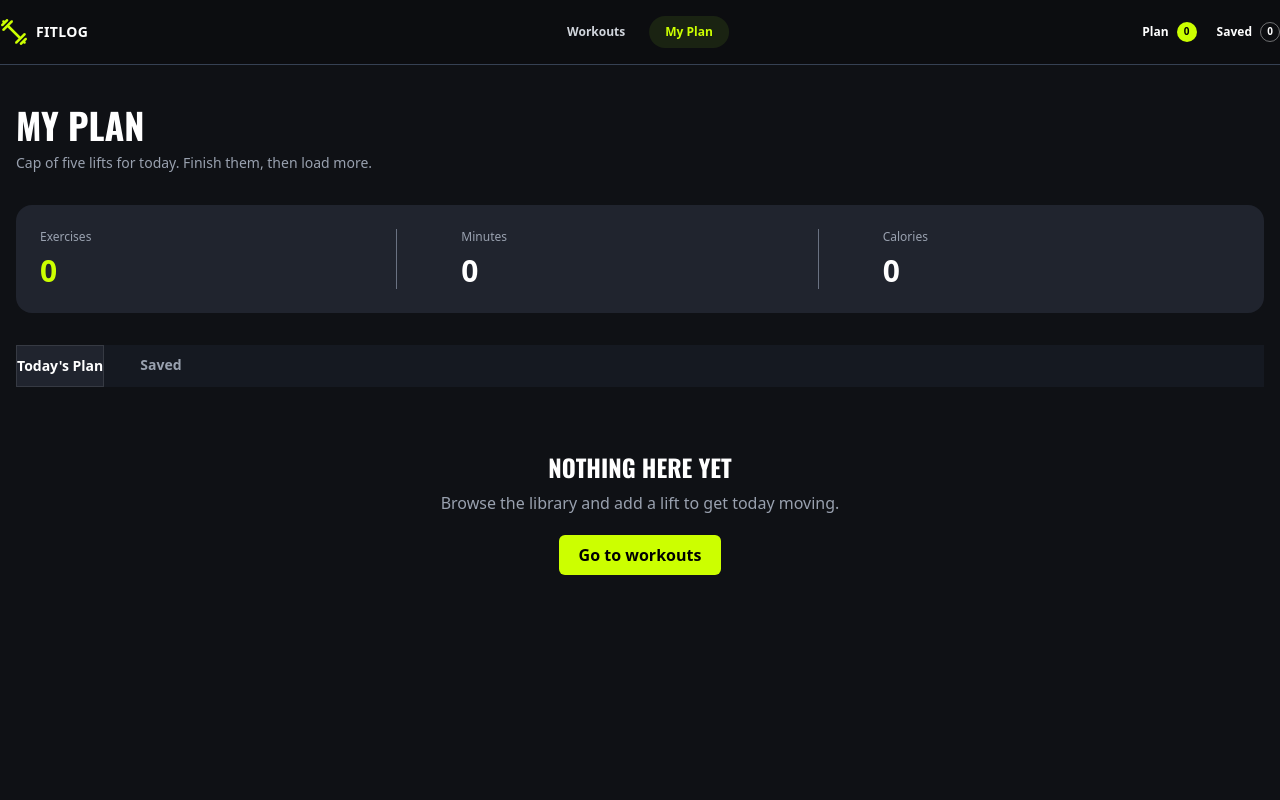
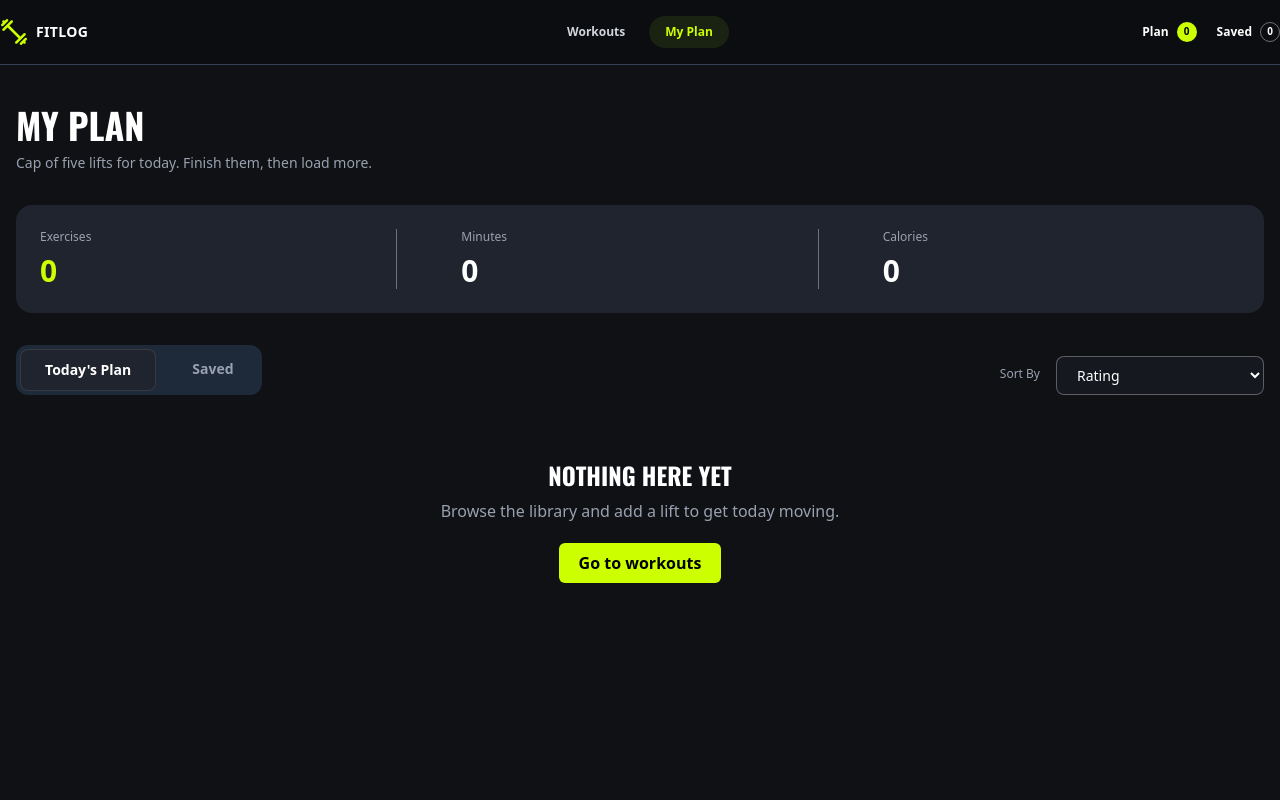
Before and after one commit to naimulstack/fitlog, a Next.js app: page /My-Plan in a window 1280 px wide. Shown: the top 800 px of the page. Built offline with nearby package versions, Linux system fonts and the light colour scheme.

Commit message:
sort added

```diff
--- a/src/app/My-Plan/layout.tsx
+++ b/src/app/My-Plan/layout.tsx
@@ -2,7 +2,7 @@
 
 import { useFitLog } from "@/context/FitLogContext";
 import Link from "next/link";
-import { usePathname } from "next/navigation";
+import { usePathname, useRouter, useSearchParams } from "next/navigation";
 import { ReactNode } from "react";
 import { ToastContainer } from "react-toastify";
 
@@ -32,7 +32,21 @@ export default function MyPlanLayout({ children }: { children: ReactNode }) {
   );
 
   const pathname = usePathname();
+  const router = useRouter();
+  const searchParams = useSearchParams();
+
   const isSaved = pathname === "/My-Plan/saved";
+
+  const sortBy = searchParams.get("sort") || "rating";
+
+  const handleSortChange = (value: string) => {
+    const params = new URLSearchParams(searchParams.toString());
+
+    params.set("sort", value);
+
+    router.push(`${pathname}?${params.toString()}`);
+  };
+
 
   return (
     <main className="min-h-screen bg-[#0F1115] px-4 py-10 text-white">
@@ -81,23 +95,43 @@ export default function MyPlanLayout({ children }: { children: ReactNode }) {
           </div>
         </div>
 
-        <div className="mt-8 flex gap-3 bg-[#151921]">
+        <div className="mt-8 flex items-end justify-between gap-4">
+
+          <div className="flex gap-3 bg-gray-800 p-1 rounded-xl">
             <Link href="/My-Plan"
-            className={`rounded-lgpx-6 py-2.5 text-sm font-semibold transition ${!isSaved
-              ? "bg-[#20242E] text-white border border-white/10"
+              className={`rounded-lg px-6 py-2.5 text-sm font-semibold transition ${!isSaved
+                ? "border border-white/10 bg-[#20242E] text-white"
                 : "text-gray-400 hover:text-white"
                 }`}
             >
               Today's Plan
             </Link>
+
             <Link href="/My-Plan/saved"
               className={`rounded-lg px-6 py-2.5 text-sm font-semibold transition ${isSaved
-              ? "bg-[#20242E] text-white border border-white/10"
+                ? "border border-white/10 bg-[#20242E] text-white"
                 : "text-gray-400 hover:text-white"
                 }`}
             >
               Saved
             </Link>
+          </div>
+
+          {/* Sort */}
+          <div className="flex gap-4 items-center">
+            <label className="mb-1 block text-xs text-gray-400">
+              Sort By
+            </label>
+
+            <select
+              value={sortBy} onChange={(e) => handleSortChange(e.target.value)}
+              className="w-52 rounded-lg border border-white/30 bg-[#15181F] px-4 py-2 text-sm text-white outline-none"
+            >
+              <option value="rating">Rating</option>
+              <option value="duration">Duration</option>
+              <option value="calories">Calories</option>
+            </select>
+          </div>
         </div>
 
         <div className="mt-6">
--- a/src/app/My-Plan/page.tsx
+++ b/src/app/My-Plan/page.tsx
@@ -1,6 +1,7 @@
 "use client";
 
 import { useEffect, useState } from "react";
+import { useSearchParams } from "next/navigation";
 import { useFitLog } from "@/context/FitLogContext";
 import Image from "next/image";
 import Link from "next/link";
@@ -10,6 +11,21 @@ import { toast } from "react-toastify";
 
 const TodaysPlanPage = () => {
   const { plan, removeFromPlan } = useFitLog();
+
+  const searchParams = useSearchParams();
+  const sortBy = searchParams.get("sort") || "rating";
+
+  const sortedPlan = [...plan].sort((a, b) => {
+    if (sortBy === "duration") {
+      return b.duration - a.duration;
+    }
+
+    if (sortBy === "calories") {
+      return b.caloriesBurned - a.caloriesBurned;
+    }
+
+    return b.rating - a.rating;
+  });
 
   const [doneId, setDoneId] = useState<number[]>([]);
   const [isDoneLoaded, setIsDoneLoaded] = useState(false);
@@ -71,8 +87,7 @@ const TodaysPlanPage = () => {
             Browse the library and add a lift to get today moving.
           </p>
 
-          <Link
-            href="/"
+          <Link href="/"
             className="mt-5 inline-block rounded-md bg-[#CCFF00] px-5 py-2 font-semibold text-black"
           >
             Go to workouts
@@ -80,7 +95,7 @@ const TodaysPlanPage = () => {
         </div>
       ) : (
         <div className="space-y-4">
-          {plan.map((data) => {
+          {sortedPlan.map((data) => {
             const isDone = doneId.includes(data.id);
 
             return (
@@ -149,8 +164,7 @@ const TodaysPlanPage = () => {
                       handleDone(data.id, data.name)
                     }
                       disabled={isDone}
-                      className={`flex items-center gap-2 rounded-full px-4 py-2 text-xs font-semibold transition ${
-                        isDone
+                      className={`flex items-center gap-2 rounded-full px-4 py-2 text-xs font-semibold transition ${isDone
                         ? "cursor-default bg-gray-500 text-white"
                         : "bg-[#CCFF00] text-black hover:bg-[#b8e600]"
                         }`}
--- a/src/app/My-Plan/saved/page.tsx
+++ b/src/app/My-Plan/saved/page.tsx
@@ -7,9 +7,24 @@ import Link from "next/link";
 import { FaRegClock, FaFire, FaStar, } from "react-icons/fa";
 import { RxCross2 } from "react-icons/rx";
 import { toast } from "react-toastify";
+import { useSearchParams } from "next/navigation";
 
 export default function SavedPage() {
   const { saved, removeFromSaved } = useFitLog();
+
+  const searchParams = useSearchParams();
+  const sortBy = searchParams.get("sort") || "rating";
+  const sortedSaved = [...saved].sort((a, b) => {
+    if (sortBy === "duration") {
+      return b.duration - a.duration;
+    }
+
+    if (sortBy === "calories") {
+      return b.caloriesBurned - a.caloriesBurned;
+    }
+
+    return b.rating - a.rating;
+  });
 
   const handleRemove = (id: number, name: string) => {
     removeFromSaved(id);
@@ -36,7 +51,7 @@ export default function SavedPage() {
         </div>
       ) : (
         <div className="space-y-4">
-          {saved.map((workout: IDataType) => {
+          {sortedSaved.map((workout: IDataType) => {
             return (
               <div key={workout.id}
                 className="rounded-xl border border-white/10 bg-[#15181F] p-3 sm:p-4"
@@ -100,8 +115,8 @@ export default function SavedPage() {
 
                     {/* Remove */}
                     <button onClick={() =>
-                        handleRemove(workout.id, workout.name)
-                      }
+                      handleRemove(workout.id, workout.name)
+                    }
                       className="p-2 text-gray-500 transition hover:text-white"
                       aria-label={`Remove ${workout.name}`}
                     >
```
Lines whose indentation alone changed are shown as unchanged.
